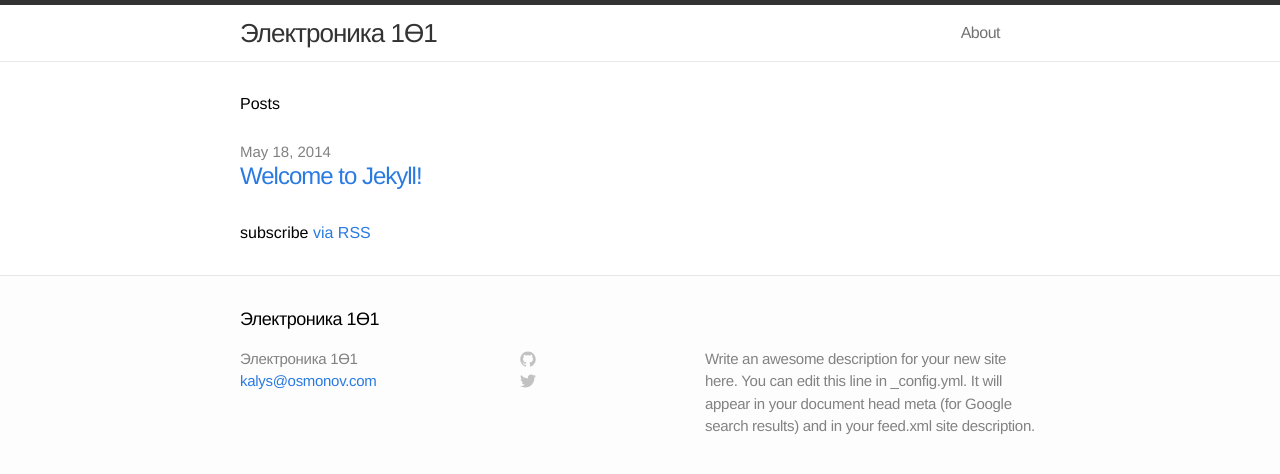
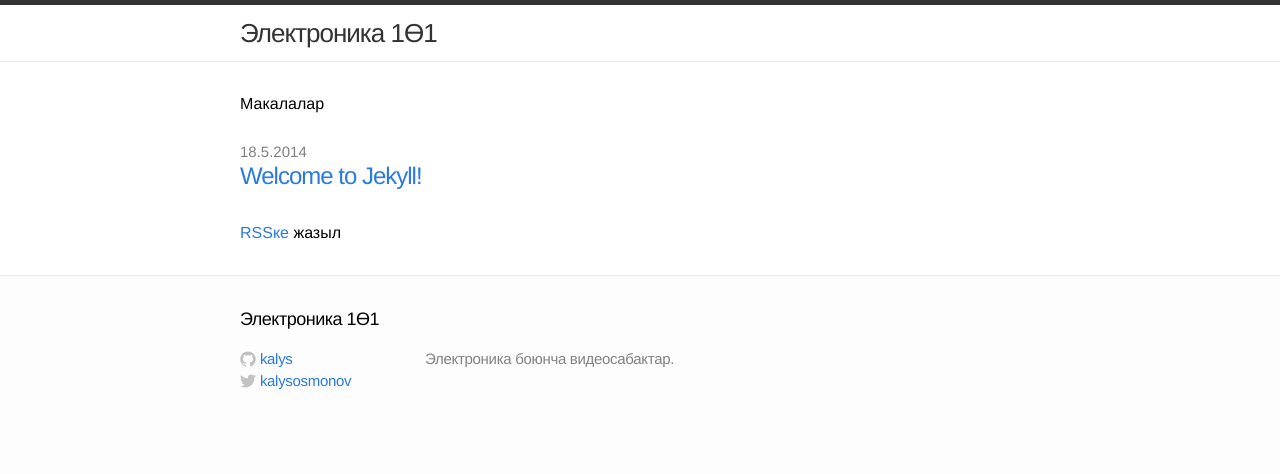
Before and after one commit to e101/e101.github.io, a Jekyll site: the page built from index.html, in a window 1280 px wide. Shown: the top 474 px of the page. Built offline with Jekyll 4.4.1, drawn with Linux system fonts in a browser that asks for light colours.

Commit message:
Configure website

```diff
--- a/_config.yml
+++ b/_config.yml
@@ -1,9 +1,10 @@
 # Site settings
 title: Электроника 1Ө1
-email: kalys@osmonov.com
-description: "Write an awesome description for your new site here. You can edit this line in _config.yml. It will appear in your document head meta (for Google search results) and in your feed.xml site description."
+description: "Электроника боюнча видеосабактар."
+username: kalysosmonov
+githubname: kalys
 baseurl: ""
-url: "http://yourdomain.com"
+url: "http://elektronika101.com"
 
 # Build settings
 markdown: kramdown
--- a/_includes/footer.html
+++ b/_includes/footer.html
@@ -4,17 +4,17 @@
 
     <h2 class="footer-heading">{{ site.title }}</h2>
 
-    <div class="footer-col-1 column">
+    <!--<div class="footer-col-1 column">
       <ul>
         <li>{{ site.title }}</li>
         <li><a href="mailto:{{ site.email }}">{{ site.email }}</a></li>
       </ul>
-    </div>
+    </div>-->
 
     <div class="footer-col-2 column">
       <ul>
         <li>
-          <a href="https://github.com/{{ site.username }}">
+          <a href="https://github.com/{{ site.githubname }}">
             <span class="icon github">
               <svg version="1.1" class="github-icon-svg" xmlns="http://www.w3.org/2000/svg" xmlns:xlink="http://www.w3.org/1999/xlink" x="0px" y="0px"
                  viewBox="0 0 16 16" enable-background="new 0 0 16 16" xml:space="preserve">
@@ -29,7 +29,7 @@
                 c0,0.208,0.14,0.449,0.534,0.373c3.081-1.028,5.302-3.935,5.302-7.362C15.76,3.906,12.285,0.431,7.999,0.431z"/>
               </svg>
             </span>
-            <span class="username">{{ site.username }}</span>
+            <span class="username">{{ site.githubname }}</span>
           </a>
         </li>
         <li>
--- a/index.html
+++ b/index.html
@@ -4,17 +4,17 @@ layout: default
 
 <div class="home">
 
-  <h1>Posts</h1>
+  <h1>Макалалар</h1>
 
   <ul class="posts">
     {% for post in site.posts %}
       <li>
-        <span class="post-date">{{ post.date | date: "%b %-d, %Y" }}</span>
+        <span class="post-date">{{ post.date | date: "%-d.%-m.%Y" }}</span>
         <a class="post-link" href="{{ post.url | prepend: site.baseurl }}">{{ post.title }}</a>
       </li>
     {% endfor %}
   </ul>
 
-  <p class="rss-subscribe">subscribe <a href="{{ "/feed.xml" | prepend: site.baseurl }}">via RSS</a></p>
+  <p class="rss-subscribe"><a href="{{ "/feed.xml" | prepend: site.baseurl }}">RSSке</a> жазыл</p>
 
 </div>
```
Also changed, not shown: about.md (deleted, +0 -11 lines).
